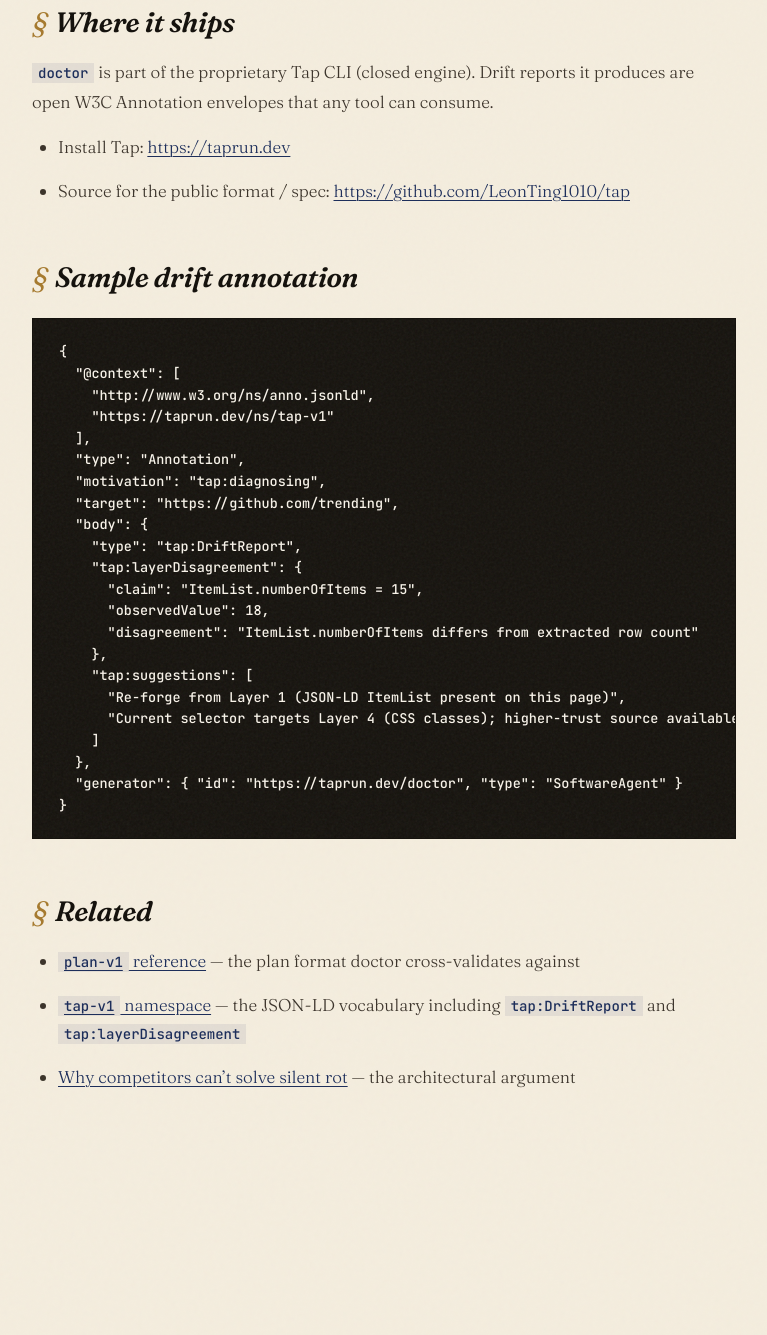
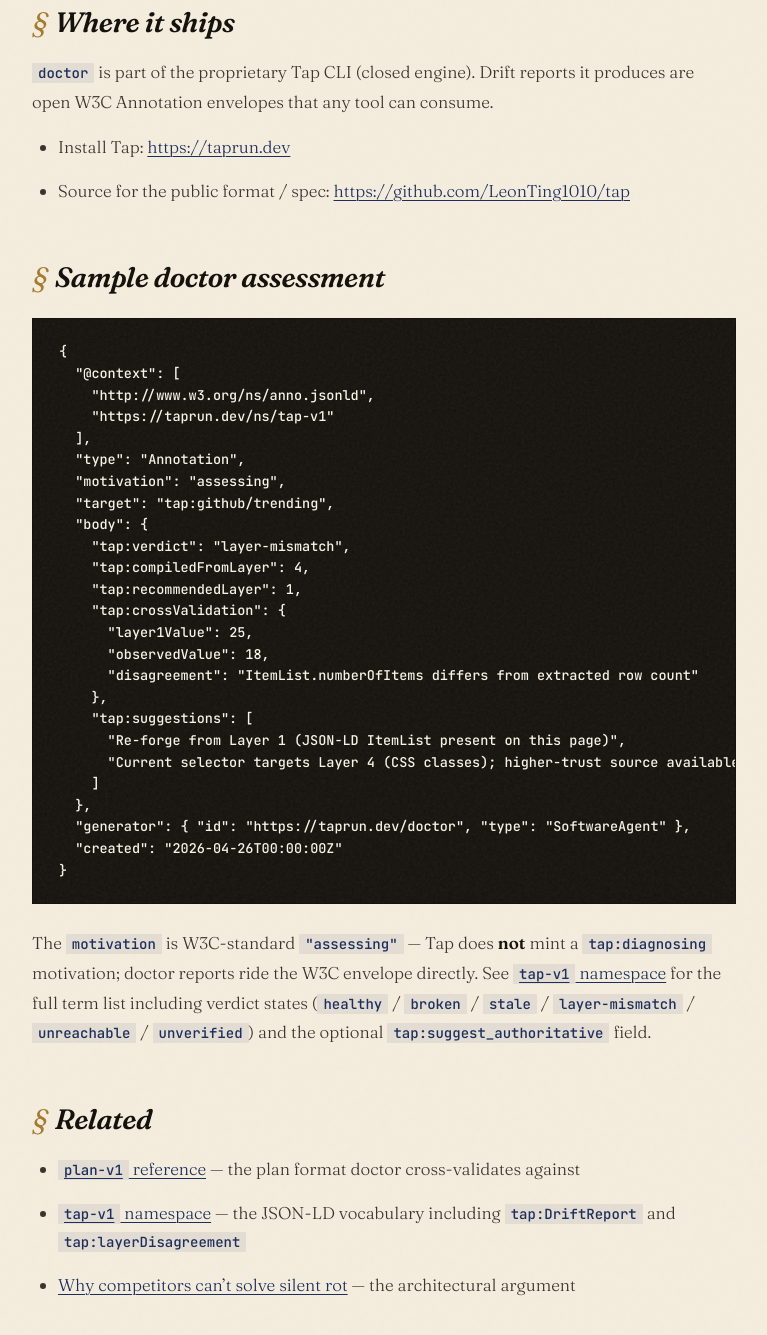
Before and after one commit to LeonTing1010/tap, a Jekyll site: the page built from docs/doctor/index.md, in a window 1280 px wide and 1400 px high, scrolled down 816 px. Shown: the top 1335 px of the window, without its empty margins (256-1023 px from the left). Built offline with Jekyll 4.4.1, drawn with Linux system fonts in a browser that asks for light colours; before the commit the page ends 2043 px from its top, so only the background shows below that.

Commit message:
fix(ns/tap-v1): add tap:suggest_authoritative + unverified verdict, drop fabricated DriftReport
Two real protocol-contract gaps + one fabrication caught while auditing
core's actual emission shape against the namespace doc.

ns/tap-v1 was missing two terms doctor emits in production:
  - `tap:suggest_authoritative` — ready-to-embed AuthoritativeSpec
    appended when verdict is `unverified` AND a known-shape source
    exists for the target. Now defined in both README.md and
    index.jsonld.
  - `unverified` was missing from the verdict enum (code has six
    states; doc had five). Added.

The /doctor stub I shipped earlier referenced two terms that DO NOT
exist anywhere in core: `tap:DriftReport` (no such body type — doctor
emits a flat assessing-motivation body) and `tap:layerDisagreement`
(actual property is `tap:crossValidation`). The motivation `tap:diagnosing`
is also fabricated — W3C-standard `assessing` is what core uses.
Stub rewritten to match the real `buildDoctorAnnotation` shape in
core/core/verify/doctor.ts.

Also corrects index.jsonld's stale "closed 25-member union" claim
(actual count is 24, matches plan-v1.schema.json + plan.ts).

Telemetry-only `tap:*` keys (`tap:fingerprint`, `tap:semanticHash`,
`tap:layerStrategy`, etc.) intentionally NOT documented — they are
implementation details that may evolve. Documenting them would
freeze internal shapes into protocol contracts (R3 violation:
formal is precise but inexpressive).

Co-Authored-By: Claude Opus 4.7 (1M context) <noreply@anthropic.com>

````diff
--- a/docs/doctor/index.md
+++ b/docs/doctor/index.md
@@ -27,7 +27,7 @@ When higher-trust layers disagree with the layer the plan currently uses, doctor
 - Install Tap: <https://taprun.dev>
 - Source for the public format / spec: <https://github.com/LeonTing1010/tap>
 
-## Sample drift annotation
+## Sample doctor assessment
 
 ```json
 {
@@ -36,12 +36,14 @@ When higher-trust layers disagree with the layer the plan currently uses, doctor
     "https://taprun.dev/ns/tap-v1"
   ],
   "type": "Annotation",
-  "motivation": "tap:diagnosing",
-  "target": "https://github.com/trending",
+  "motivation": "assessing",
+  "target": "tap:github/trending",
   "body": {
-    "type": "tap:DriftReport",
-    "tap:layerDisagreement": {
-      "claim": "ItemList.numberOfItems = 15",
+    "tap:verdict": "layer-mismatch",
+    "tap:compiledFromLayer": 4,
+    "tap:recommendedLayer": 1,
+    "tap:crossValidation": {
+      "layer1Value": 25,
       "observedValue": 18,
       "disagreement": "ItemList.numberOfItems differs from extracted row count"
     },
@@ -50,9 +52,12 @@ When higher-trust layers disagree with the layer the plan currently uses, doctor
       "Current selector targets Layer 4 (CSS classes); higher-trust source available"
     ]
   },
-  "generator": { "id": "https://taprun.dev/doctor", "type": "SoftwareAgent" }
+  "generator": { "id": "https://taprun.dev/doctor", "type": "SoftwareAgent" },
+  "created": "2026-04-26T00:00:00Z"
 }
 ```
+
+The `motivation` is W3C-standard `"assessing"` — Tap does **not** mint a `tap:diagnosing` motivation; doctor reports ride the W3C envelope directly. See [`tap-v1` namespace](/ns/tap-v1/) for the full term list including verdict states (`healthy` / `broken` / `stale` / `layer-mismatch` / `unreachable` / `unverified`) and the optional `tap:suggest_authoritative` field.
 
 ## Related
 
````
Also changed, not shown: docs/ns/tap-v1/README.md (+4 -3 lines), 1 other file.
